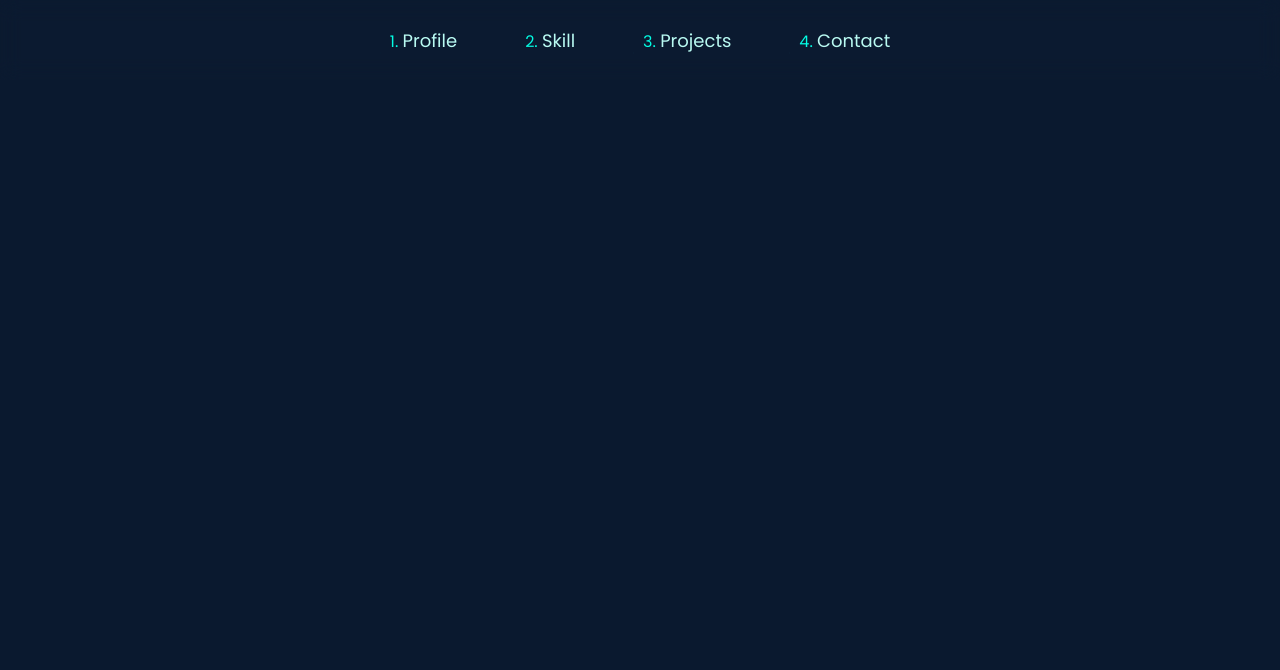
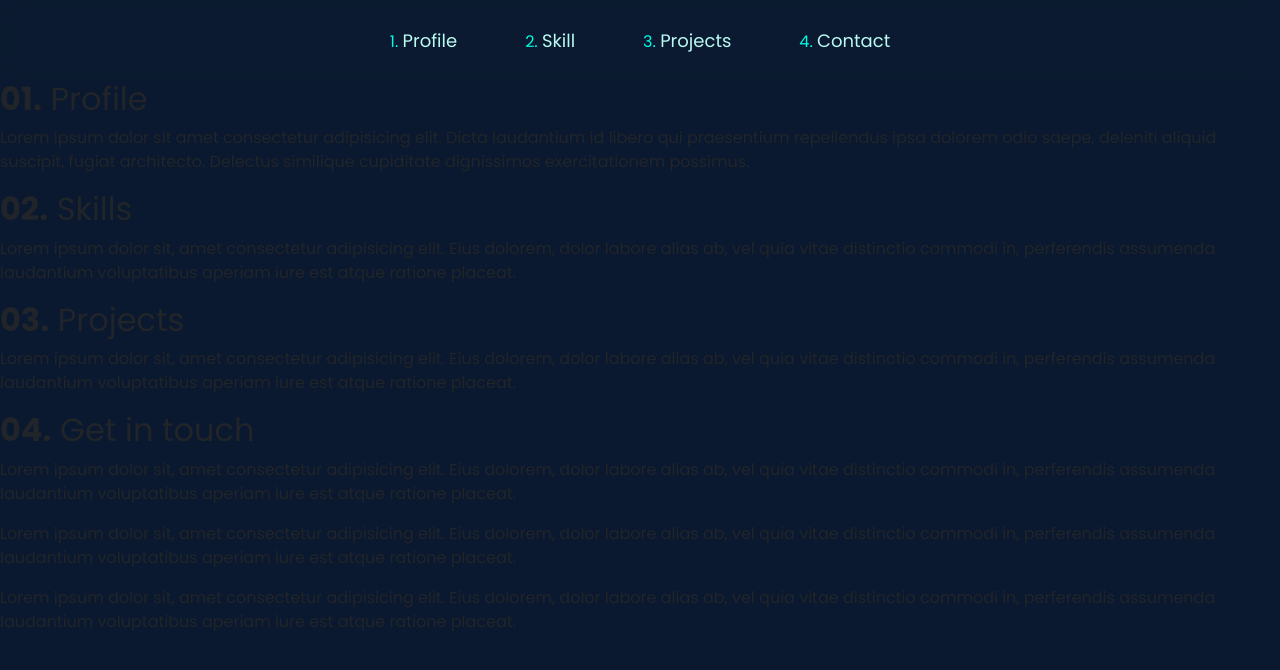
Before and after one commit to VillalbaAgustin/Portfolio, a React (Vite) app: page / in a window 1280 px wide. Shown: the top 670 px of the page. Built offline with nearby package versions, Linux system fonts and the light colour scheme.

Commit message:
add class nav__hidden

```diff
--- a/src/App.jsx
+++ b/src/App.jsx
@@ -3,28 +3,34 @@ import { Navbar } from "./components/Navbar";
 
 export const App = () => {
    return (
-      <>
+      <div>
          <Navbar/>
-         {/* <div>
+         <div>
             <h2>
                <b>01.</b> Profile
             </h2>
+            <p>Lorem ipsum dolor sit amet consectetur adipisicing elit. Dicta laudantium id libero qui praesentium repellendus ipsa dolorem odio saepe, deleniti aliquid suscipit, fugiat architecto. Delectus similique cupiditate dignissimos exercitationem possimus.</p>
          </div>
          <div>
             <h2>
                <b>02.</b> Skills
             </h2>
+            <p>Lorem ipsum dolor sit, amet consectetur adipisicing elit. Eius dolorem, dolor labore alias ab, vel quia vitae distinctio commodi in, perferendis assumenda laudantium voluptatibus aperiam iure est atque ratione placeat.</p>
          </div>
          <div>
             <h2>
                <b>03.</b> Projects
             </h2>
+            <p>Lorem ipsum dolor sit, amet consectetur adipisicing elit. Eius dolorem, dolor labore alias ab, vel quia vitae distinctio commodi in, perferendis assumenda laudantium voluptatibus aperiam iure est atque ratione placeat.</p>
          </div>
          <div>
             <h2>
                <b>04.</b> Get in touch
             </h2>
-         </div> */}
-      </>
+            <p>Lorem ipsum dolor sit, amet consectetur adipisicing elit. Eius dolorem, dolor labore alias ab, vel quia vitae distinctio commodi in, perferendis assumenda laudantium voluptatibus aperiam iure est atque ratione placeat.</p>
+            <p>Lorem ipsum dolor sit, amet consectetur adipisicing elit. Eius dolorem, dolor labore alias ab, vel quia vitae distinctio commodi in, perferendis assumenda laudantium voluptatibus aperiam iure est atque ratione placeat.</p>
+            <p>Lorem ipsum dolor sit, amet consectetur adipisicing elit. Eius dolorem, dolor labore alias ab, vel quia vitae distinctio commodi in, perferendis assumenda laudantium voluptatibus aperiam iure est atque ratione placeat.</p>
+         </div>
+      </div>
    );
 };
--- a/src/components/Navbar.jsx
+++ b/src/components/Navbar.jsx
@@ -3,7 +3,7 @@ import { getTopNav } from "../data/navbar";
 
 export const Navbar = () => {
    const [navItems, setNavItems] = useState([]);
-   const [collapse, setCollapse] = useState("nav__menu");
+   const [collapse, setCollapse] = useState("nav__menu nav__hidden");
    const [toggleIcon, setToggleIcon] = useState("toggler__icon");
 
    useEffect(() => {
@@ -11,9 +11,9 @@ export const Navbar = () => {
    }, []);
 
    const onToggle = () => {
-      collapse === "nav__menu"
+      collapse === "nav__menu nav__hidden"
          ? setCollapse("nav__menu nav__collapse")
-         : setCollapse("nav__menu");
+         : setCollapse("nav__menu nav__hidden");
 
       toggleIcon === "toggler__icon"
          ? setToggleIcon("toggler__icon toggle")
--- a/src/main.css
+++ b/src/main.css
@@ -8,11 +8,9 @@
    box-sizing: border-box;
 }
 
-html, body {
+body{
    font-family: "Poppins", sans-serif;
    background-color: #0a192f;
-   /* overflow-x: hidden; */
-   /* max-width: 100%; */
 }
 
 a {
@@ -26,8 +24,8 @@ li {
 
 .container {
    max-width: 960px;
-   /* margin-left: auto;
-  margin-right: auto; */
+   margin-left: auto;
+   margin-right: auto;
 }
 
 @media screen and (max-width: 960px) {
@@ -41,7 +39,6 @@ li {
 */
 
 .nav__wrapper {
-   background: #0a192f;
    backdrop-filter: blur(10px);
    background: hsla(212, 55%, 15%, 0.178);
 }
@@ -66,7 +63,6 @@ li {
    display: inline-block;
    list-style: none;
    position: relative;
-   /* width: 100%; */
 }
 
 .nav__item::before{
@@ -127,7 +123,6 @@ li {
 @media screen and (max-width: 600px) {
    .nav__wrapper{
       background-color: transparent;
-
    }
    .toggler__icon {
       display: block;
@@ -147,6 +142,9 @@ li {
       transform: translateX(100%);
       transition: 0.5s ease;
       gap: 5rem;
+   }
+   .nav__hidden{
+      display: none;
    }
    .nav__item{
       width:auto;
@@ -175,11 +173,3 @@ li {
 .toggle .line__3 {
    transform: translate(-5px, -7px) rotate(45deg);
 }
-
-/* Background Image
-
-.hero {
-   height: 90vh;
-   background: url(./img/mountain.jpg) no-repeat center center fixed;
-   background-size: cover;
-} */
```
Lines whose indentation alone changed are shown as unchanged.
